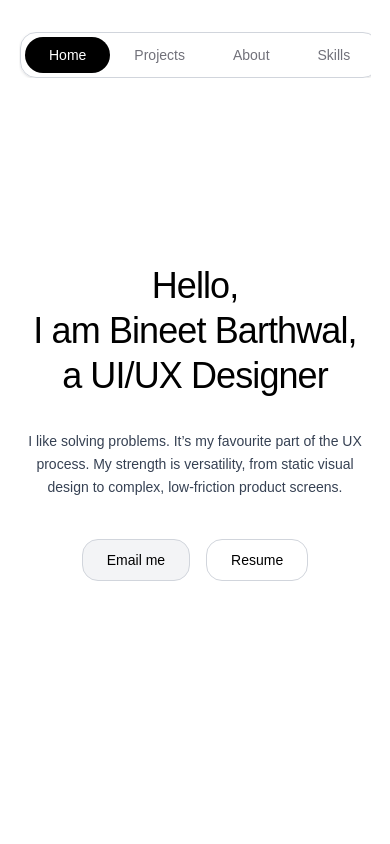
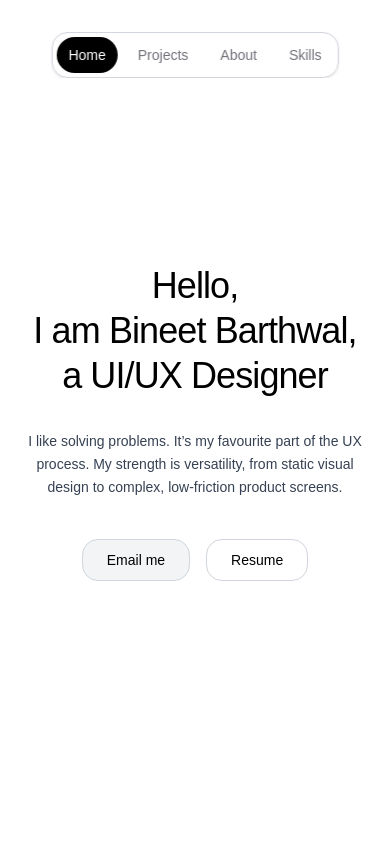
Before and after one commit to bineetbarthwal/bineet-barthwal.github.io, a Next.js app: page / in a window 390 px wide. Shown: the top 844 px of the page. Built offline with nearby package versions, Linux system fonts and the light colour scheme.

Commit message:
Final polish: metadata, nav fix, and social links

```diff
--- a/src/app/layout.js
+++ b/src/app/layout.js
@@ -12,8 +12,8 @@ const geistMono = Geist_Mono({
 });
 
 export const metadata = {
-  title: "Create Next App",
-  description: "Generated by create next app",
+  title: "Bineet Barthwal | UI/UX Designer",
+  description: "I design inclusive digital systems that bridge the gap between complex technology and everyday people.",
 };
 
 export default function RootLayout({ children }) {
--- a/src/app/page.js
+++ b/src/app/page.js
@@ -40,14 +40,14 @@ export default function Home() {
     <main className="relative flex flex-col bg-white overflow-x-hidden w-full max-w-[100vw]" style={{ scrollBehavior: "smooth" }}>
 
       {/* Clean Sliding Pill Navigation */}
-      <nav className="fixed top-8 left-1/2 z-50 -translate-x-1/2 max-w-[90vw] overflow-x-auto scrollbar-hide md:max-w-fit">
-        <div className="flex items-center gap-0 rounded-[16px] border border-gray-300 bg-white/95 p-1 shadow-sm backdrop-blur-md relative w-max md:w-auto">
+      <nav className="fixed top-8 left-1/2 z-50 -translate-x-1/2 w-full max-w-[95vw] mx-auto overflow-x-auto scrollbar-hide md:max-w-fit">
+        <div className="flex items-center gap-2 md:gap-0 mx-auto rounded-[16px] border border-gray-300 bg-white/95 p-1 shadow-sm backdrop-blur-md relative w-max md:w-auto">
           {/* Mapped Navigation Buttons */}
           {['home', 'projects', 'about', 'skills'].map((item) => (
             <motion.button
               key={item}
               onClick={() => handleNavClick(item)}
-              className="relative px-6 py-2 text-sm md:text-base font-normal rounded-full"
+              className="relative px-3 md:px-6 py-2 text-sm md:text-base font-normal rounded-full"
               style={{ zIndex: 10 }}
               whileHover={{ scale: 1.05 }}
             >
@@ -468,7 +468,9 @@ export default function Home() {
                   Email
                 </a>
                 <a
-                  href="https://linkedin.com/in/bineet"
+                  href="https://www.linkedin.com/in/bineet-barthwal"
+                  target="_blank"
+                  rel="noopener noreferrer"
                   className="text-sm text-zinc-400 transition-colors hover:text-white md:text-base"
                   style={{ fontFamily: 'var(--font-sans)' }}
                 >
```
